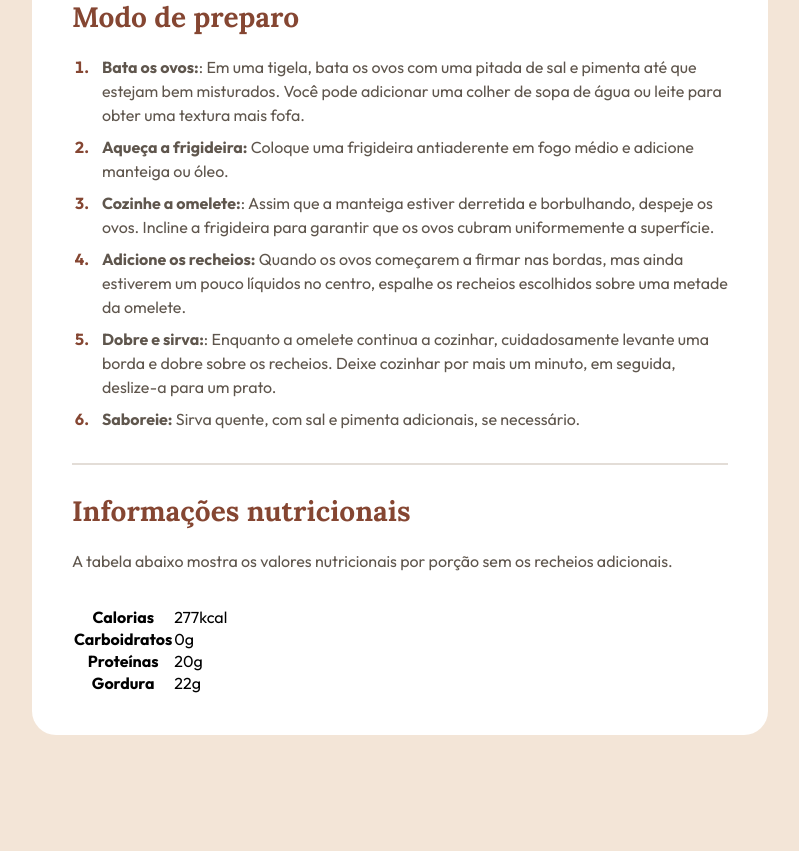
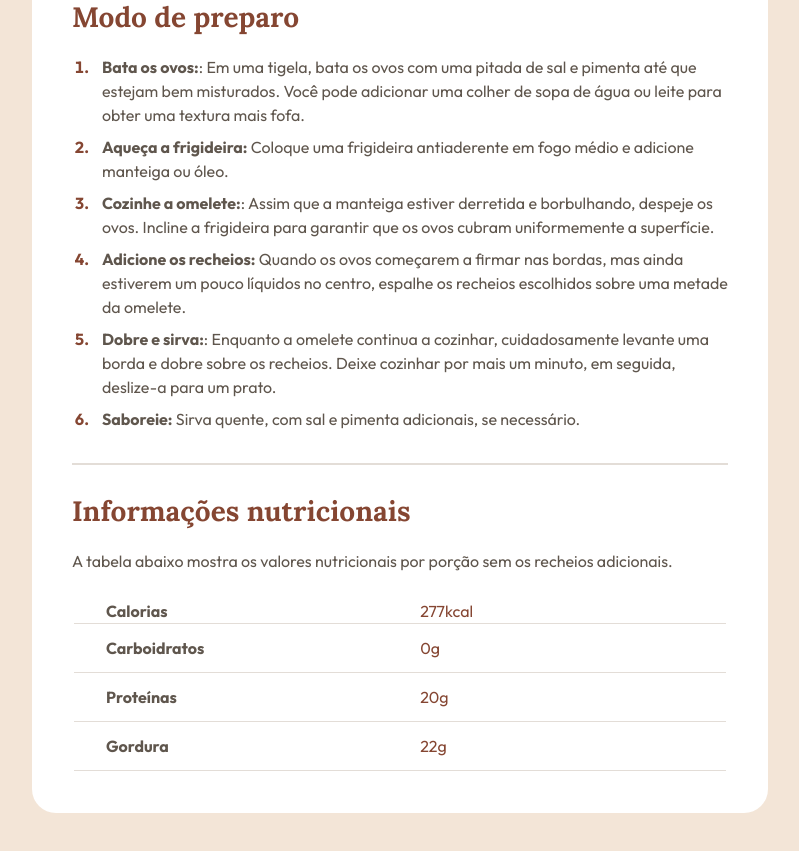
Before and after one commit to eduardaandrade07/projeto-receitas, a plain HTML site: page index.html in a window 1280 px wide. Shown: the part 1232-2083 px from the top of the page, without its empty margins (240-1039 px from the left). Before the commit the page ends 2031 px from the top, so only its background shows below. Drawn offline with Linux system fonts and the light colour scheme.

Commit message:
Finalização do projeto

```diff
--- a/style.css
+++ b/style.css
@@ -2,6 +2,7 @@
     margin: 0;
     padding: 0;
     box-sizing: border-box;
+    -webkit-font-smoothing: antialiased;
 }
 
 body {
@@ -109,3 +110,68 @@ hr {
 
 
     }
+    .informacoes p {
+        margin-bottom: 24px;
+    }
+
+    table {
+
+        width: 100%;
+
+
+
+    }
+
+    th, td {
+        border-bottom: 1px solid #e3ddd7;
+        width: 100%;
+
+    }
+
+    tr {
+        display: flex;
+
+    }
+
+    th {
+        text-align: left;
+        padding-left: 32px;
+        font-family: 400;
+        color:#5f564d;
+        line-height: 150%;
+
+    }
+
+    td {
+        padding-left: 16px;
+        font-family: 700;
+        color: #854632;
+        line-height: 150%;
+
+
+
+
+
+    }
+    tr + tr th,
+    tr + tr td {
+        padding-block: 12px;
+
+    }
+
+    tr:nth-last-of-type(1) th,
+    tr: :nth-of-type(1) td {
+
+        padding-bottom: 12px;
+    }
+
+    tr: :nth-last-child(4) th,
+    tr: :nth-last-child(4) td {
+        border: none;
+
+    }
+
+
+
+
+    }
```
